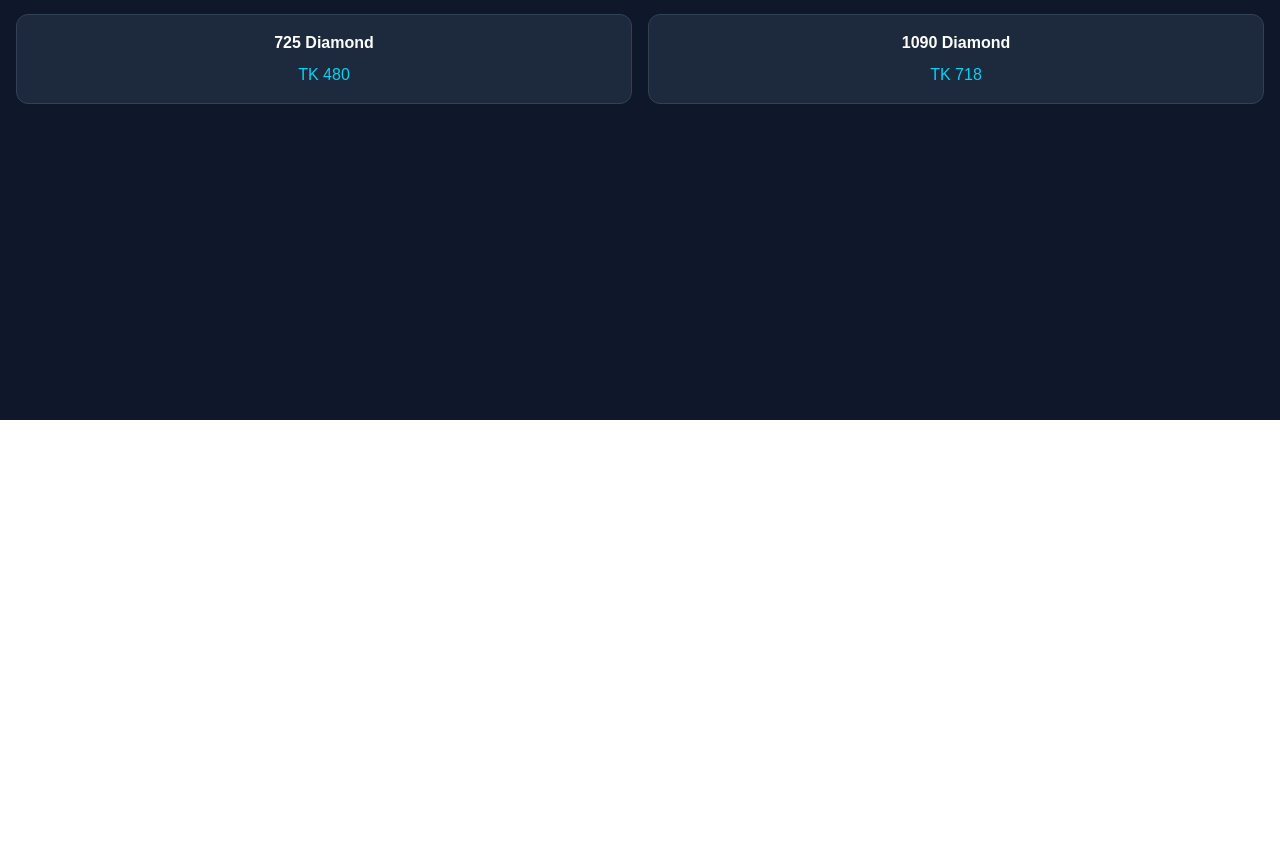
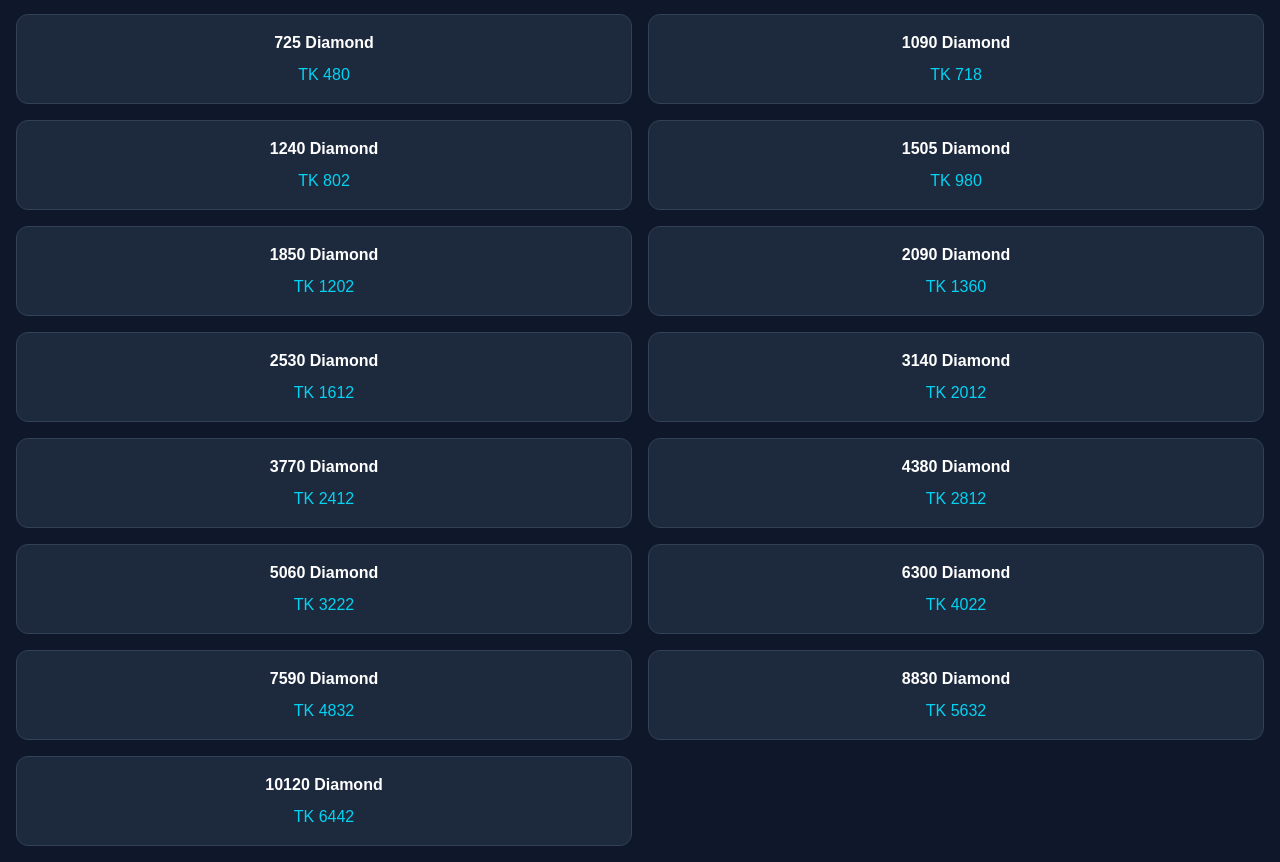
Before and after one commit to omorbro/topup-bd, a Next.js app: page /topup in a window 1280 px wide. Shown: the part 380-1242 px from the top of the page. Before the commit the page ends 800 px from the top, so only its background shows below. Built offline with nearby package versions, Linux system fonts and the light colour scheme.

Commit message:
Update TopUp prices

```diff
--- a/app/topup/page.tsx
+++ b/app/topup/page.tsx
@@ -9,6 +9,19 @@ export default function Topup() {
 { name: "505 Diamond", price: "TK 338" },
 { name: "725 Diamond", price: "TK 480" },
 { name: "1090 Diamond", price: "TK 718" },
+{ name: "1240 Diamond", price: "TK 802" },
+{ name: "1505 Diamond", price: "TK 980" },
+{ name: "1850 Diamond", price: "TK 1202" },
+{ name: "2090 Diamond", price: "TK 1360" },
+{ name: "2530 Diamond", price: "TK 1612" },
+{ name: "3140 Diamond", price: "TK 2012" },
+{ name: "3770 Diamond", price: "TK 2412" },
+{ name: "4380 Diamond", price: "TK 2812" },
+{ name: "5060 Diamond", price: "TK 3222" },
+{ name: "6300 Diamond", price: "TK 4022" },
+{ name: "7590 Diamond", price: "TK 4832" },
+{ name: "8830 Diamond", price: "TK 5632" },
+{ name: "10120 Diamond", price: "TK 6442" },
   ];
 
   return (
```
Lines whose indentation alone changed are shown as unchanged.
